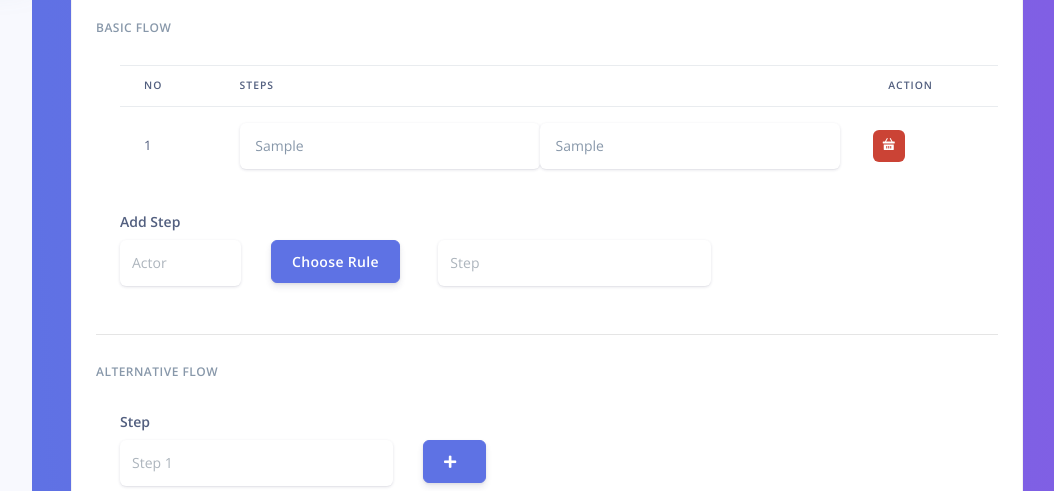
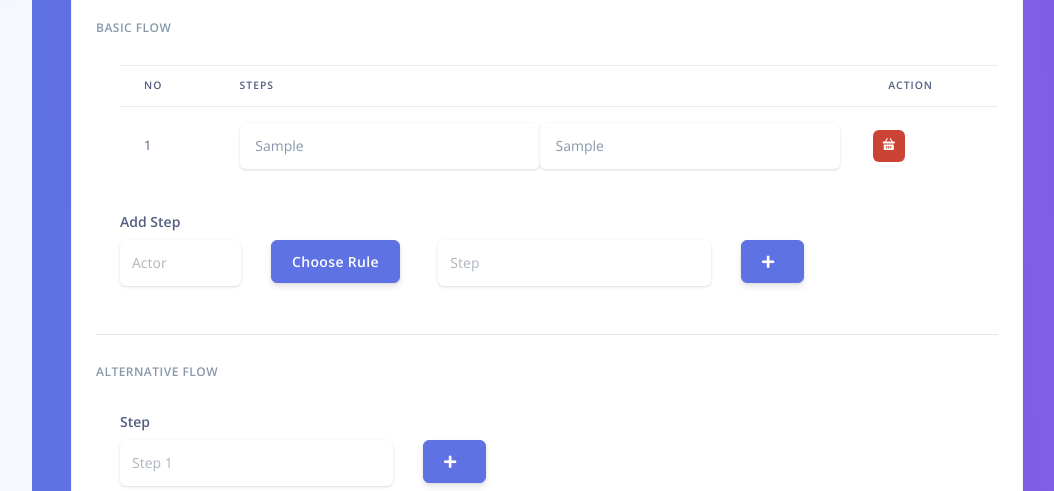
Before and after one commit to AgileRE-2021/UseTivy, a Django app: page /edit_use_case/1 in a window 1280 px wide. Shown: the part 817-1308 px from the top of the page, without its empty margins (218-1272 px from the left). Run offline with Django 3.2, Linux system fonts and the light colour scheme; a user stored in the database is signed in; tables that the repository leaves empty hold one stand-in row (values such as "Sample post"); some libraries are stand-ins or nearby versions.

Commit message:
delete step basic

```diff
--- /dev/null
+++ b/activity_1_14.txt
@@ -0,0 +1,5 @@
+title yuk bisa yuk
+|FIRDA|
+start
+:makan tissue;
+end
--- a/app/urls.py
+++ b/app/urls.py
@@ -43,9 +43,12 @@ urlpatterns = [
     path('new_usecase/<int:id_project>', views.new_usecase, name="new_usecase"),
     path('usecase_create',views.usecase_create, name="usecase_create"),
 
-    #edit use caase
+    #edit use case
     path('edit_use_case/<int:id_usecase>', views.edit_use_case, name="edit_use_case"),
     path('edit_use_case/update', views.update_use_case, name="update_use_case"),
+
+    #add step basic
+    path('add_step_basic/<int:id_step_basic>', views.add_step_basic, name="add_step_basic"),
 
     #delete use case
     path('delete_use_case/<int:id_usecase>', views.delete_use_case, name="delete_use_case"),
--- a/app/views.py
+++ b/app/views.py
@@ -197,6 +197,34 @@ def update_use_case(request):
 
     usecase_target.save()
 
+    # try:
+    #     stepBasic_target = get_object_or_404(step_basic, pk=request.POST.get("id_step_basic"))
+    #     actorBasic = request.POST.get('actor_input')
+    #     stepBasic_target.step_actor_basic=actorBasic
+    #     stepBasic_target.save()
+    # except:
+    #     actorBasic = request.POST.get('actor_input')
+    #     stepBasic = request.POST.get('step_input')
+    #     newStepBasic = step_basic(
+    #         step_actor_basic=actorBasic,
+    #         step_value=stepBasic,
+    #         id_usecase=usecase_target
+    #     )
+    #     newStepBasic.save()
+
+
+    return redirect('usecase_view',id_usecase=id_url)
+
+@login_required(login_url="/login/")
+def add_step_basic(request, id_step_basic):
+
+    stepBasic = step_basic.objects.filter(id_step_basic=id_step_basic).get()
+    idUsecase = use_case.id_usecase.id_usecase
+
+    context = {}
+    stepBasic_target = get_object_or_404(step_basic, pk=request.POST.get("id_step_basic"))
+    id_url = stepBasic_target.id_step_basic
+
     try:
         stepBasic_target = get_object_or_404(step_basic, pk=request.POST.get("id_step_basic"))
         actorBasic = request.POST.get('actor_input')
@@ -208,18 +236,18 @@ def update_use_case(request):
         newStepBasic = step_basic(
             step_actor_basic=actorBasic,
             step_value=stepBasic,
-            id_usecase=usecase_target
+            id_usecase=idUsecase
         )
         newStepBasic.save()
 
 
-    return redirect('edit_use_case',id_usecase=id_url)
+    return redirect('edit_use_case',id_usecase=idUsecase)
 
 @login_required(login_url="/login/")
 def delete_step_basic(request,id_step_basic):
 
-    step_basic = usecase.objects.filter(id_step_basic=id_step_basic).get()
-    idUsecase = step_basic.id_usecase.id_usecase
+    stepbasic = step_basic.objects.filter(id_step_basic=id_step_basic).get()
+    idUsecase = stepbasic.id_usecase.id_usecase
     stepbasic_target = get_object_or_404(step_basic, pk=id_step_basic).delete()
 
     return redirect('edit_use_case',id_usecase=idUsecase)
--- a/core/templates/page/edit_use_case.html
+++ b/core/templates/page/edit_use_case.html
@@ -58,24 +58,7 @@
                               </div>
                             </div>
                           </div>
-                          <!--
-                          <div class="row">
-                            <div class="col-lg-6">
-                              <div class="form-group">
-                                <label class="form-control-label" for="input-depedency">Depedency</label>
-                                <input type="text" id="input-depedency" name="input-depedency" class="form-control form-control-alternative"
-                                        placeholder="Depedency" value="{{ context.use_case.dependency }}">
-                              </div>
-                            </div>
-                            <div class="col-lg-6">
-                              <div class="form-group">
-                                <label class="form-control-label" for="input-generalization">Generalization</label>
-                                <input type="text" id="input-generalization" name="input-generalization"  class="form-control form-control-alternative"
-                                        placeholder="Generalization" value="{{ context.use_case.generalization }}">
-                              </div>
-                            </div>
-                          </div>
-                          -->
+
                         </div>
                         <hr class="my-4" />
 
@@ -110,7 +93,7 @@
                                   </td>
                                   <td>
                                     <div class="row">
-                                      <a href="delete_step_basic/{{ sb.id_step_basic }}" class="btn btn-sm btn-icon-only "  role="button"
+                                      <a href="/delete_step_basic/{{sb.id_step_basic}}" class="btn btn-sm btn-icon-only "  role="button"
                                         style="background-color:#CB4335"
                                         data-toggle="tooltip" title="Delete">
                                         <i class="ni ni-basket" style="color:white"></i>
@@ -145,7 +128,15 @@
                             <div class="col-md-4">
                               <div class="form-group">
                                 <input id="step_input" name="step_input" class="form-control form-control-alternative" placeholder="Step" type="text">
+
                               </div>
+                            </div>
+                            <div class="col-md-2">
+
+                                <a href="/add_step_basic/{{sb.id_step_basic}}" class="btn btn-primary text-white" v-on:click="addStep" style="margin-bottom :10px"  role="button"
+                                style="margin-bottom :10px" data-toggle="tooltip" title="Add Step Basic">
+                                  <i class="fa fa-plus pr-2" style="color:white"></i>
+                                </a>
                             </div>
 
                           </div>
```
Also changed, not shown: activity_1_14.png (added), 1 other file.
